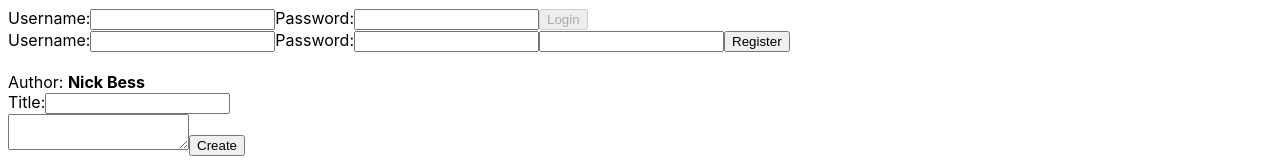
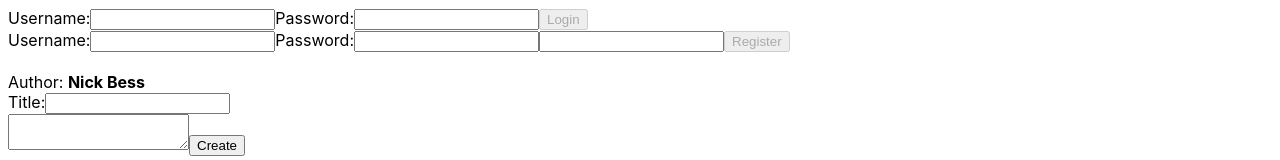
Before and after one commit to NBESS/my-blog, a React (Create React App) app: page / in a window 1280 px wide. Shown: the top 160 px of the page. Built offline with nearby package versions, Linux system fonts and the light colour scheme.

Commit message:
Add password verification and state to Register component

```diff
--- a/src/user/Register.js
+++ b/src/user/Register.js
@@ -1,18 +1,54 @@
-import React from 'react';
+import React, { useState } from 'react';
 
-export function Register() {
+export function Register({ setUser }) {
+  const [username, setUsername] = useState('');
+  const [password, setPassword] = useState('');
+  const [passwordRepeat, setPasswordRepeat] = useState('');
+
+  function handleUsername(e) {
+    setUsername(e.target.value);
+  }
+  function handlePassword(e) {
+    setPassword(e.target.value);
+  }
+  function handlePasswordRepeat(e) {
+    setPasswordRepeat(e.target.value);
+  }
+
   return (
     <form onSubmit={(e) => e.preventDefault()}>
       <label htmlFor='register-username'>Username:</label>
-      <input type='text' name='register-username' id='register-username' />
+      <input
+        type='text'
+        value={username}
+        onChange={handleUsername}
+        name='register-username'
+        id='register-username'
+      />
       <label htmlFor='register-password'>Password:</label>
-      <input type='password' name='register-password' id='register-password' />
       <input
         type='password'
+        value={password}
+        onChange={handlePassword}
+        name='register-password'
+        id='register-password'
+      />
+      <input
+        type='password'
+        value={passwordRepeat}
+        onChange={handlePasswordRepeat}
         name='register-password-repeat'
         id='register-password-repeat'
       />
-      <input type='submit' value='Register' />
+      <input
+        type='submit'
+        value='Register'
+        disabled={
+          username.length === 0 ||
+          password.length === 0 ||
+          password !== passwordRepeat
+        }
+      />
     </form>
   );
 }
```
